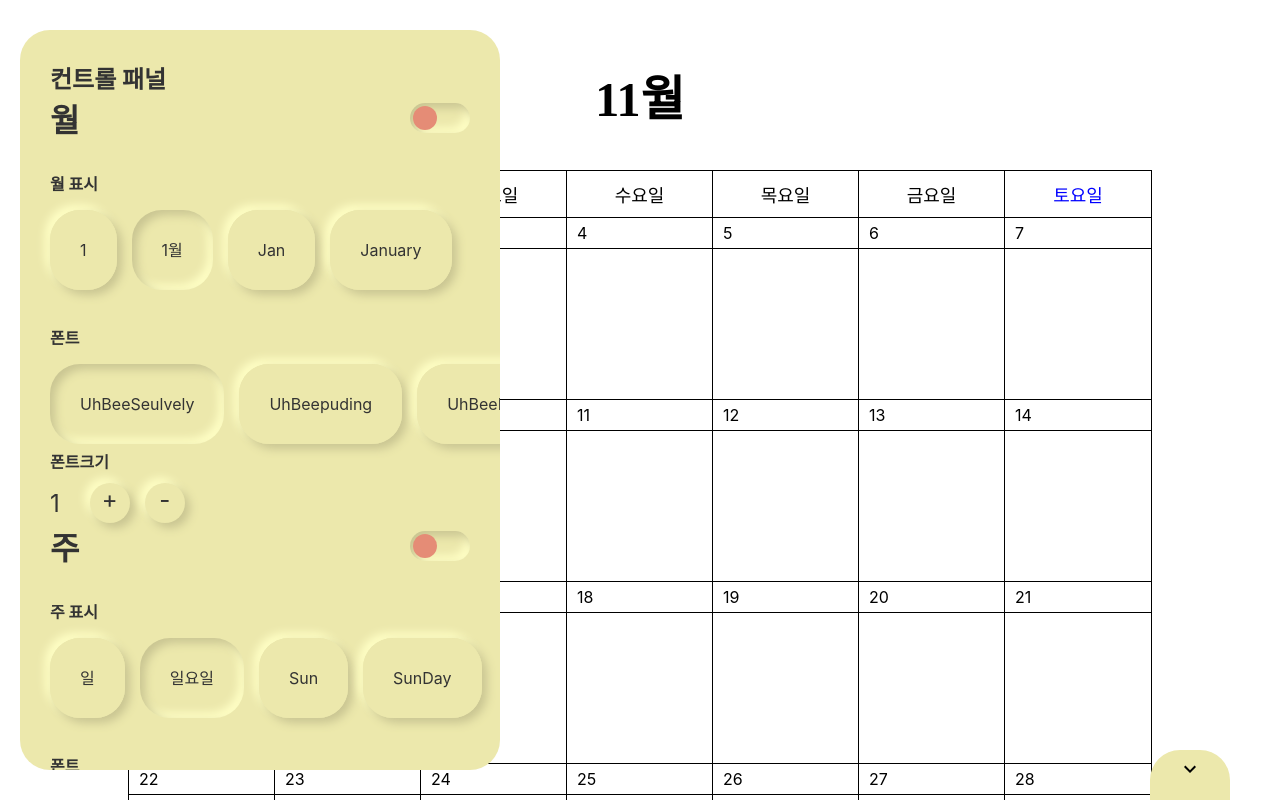
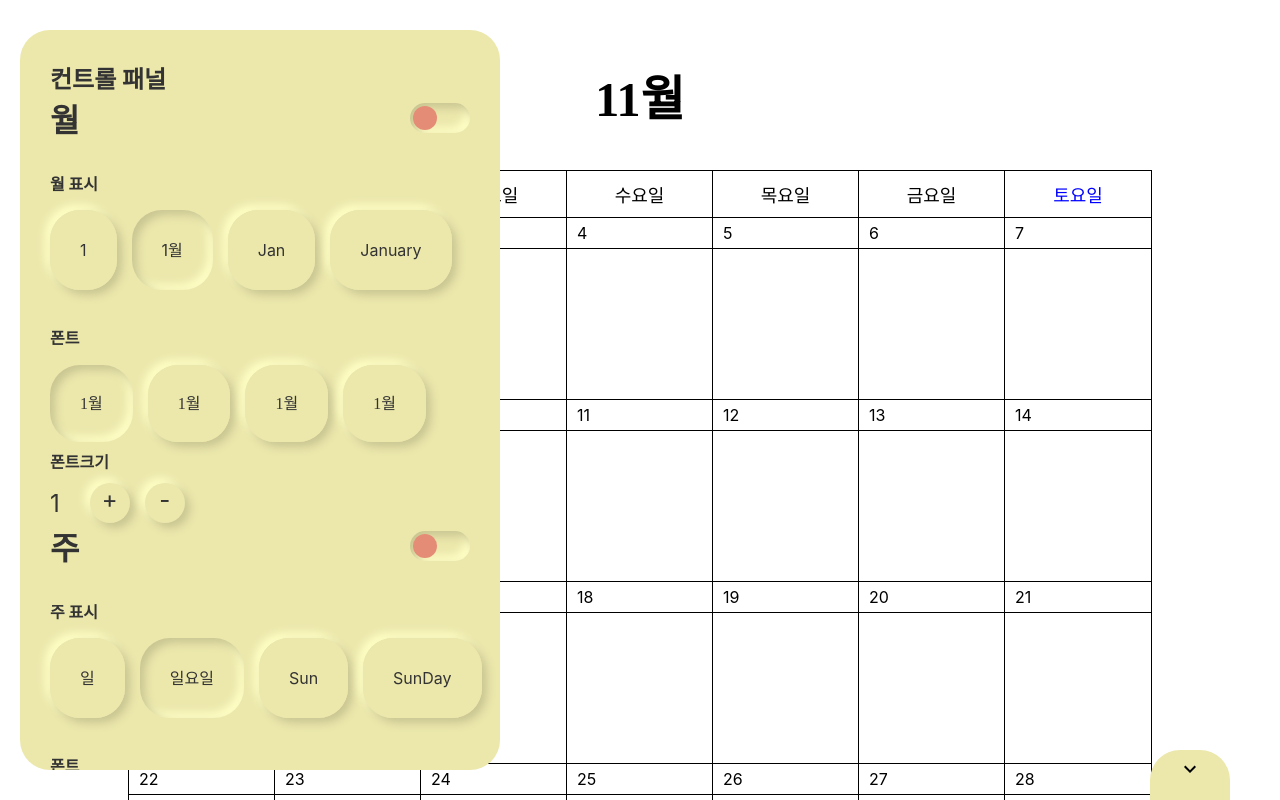
Before and after one commit to Sonbbal/CalenderGenerator, a React (Create React App) app: page / in a window 1280 px wide. Shown: the top 800 px of the page. Built offline with nearby package versions, Linux system fonts and the light colour scheme; a web font is replaced by a local one.

Commit message:
Refactoring ButtonSet to font buttons

```diff
--- a/src/Components/ControlPannel/Day.js
+++ b/src/Components/ControlPannel/Day.js
@@ -1,5 +1,5 @@
 import React from 'react'
-import {ButtonSet,Number} from './modules';
+import {ButtonSetFont,Number} from './modules';
 import {connect} from 'react-redux';
 
 const Day = () => {
@@ -8,7 +8,7 @@ const Day = () => {
     const DayFont = connect(
         (state) => ({data:fonts, type:state.day.font}),
         (dispatch) => ({ onClick: (font) => dispatch({type:'CHANGE_DAY_FONT',font})})
-    )(ButtonSet);
+    )(ButtonSetFont);
 
 
     // 일 줄수
@@ -21,7 +21,7 @@ const Day = () => {
             <h3>일</h3>
             <div className="font">
                 <h4>폰트</h4>
-                <DayFont />
+                <DayFont typo="15"/>
             </div>
             <div className="line">
                 <h4>줄수</h4>
--- a/src/Components/ControlPannel/Month.js
+++ b/src/Components/ControlPannel/Month.js
@@ -1,5 +1,5 @@
 import React from 'react';
-import { ButtonSet, Switch, Number } from './modules';
+import { ButtonSet, Switch, Number,ButtonSetFont } from './modules';
 import {connect} from 'react-redux';
 
 const Month = () => {
@@ -19,9 +19,9 @@ const Month = () => {
     // 월 폰트
     const fonts = ['UhBeeSeulvely','UhBeepuding','UhBeeMiwan','MapoFlowerIsland'];
     const MonthFont = connect(
-        (state) => ({data:fonts,type:state.month.font}),
+        (state) => ({data:fonts,type:state.month.font, typo:state.month.text}),
         (dispatch) => ({onClick: (font)=> dispatch({type:'CHANGE_MONTH_FONT',font})})
-    )(ButtonSet);
+    )(ButtonSetFont);
 
     // 월 폰트사이즈
     const MonthFontSize = connect(
--- a/src/Components/ControlPannel/Week.js
+++ b/src/Components/ControlPannel/Week.js
@@ -1,6 +1,6 @@
-import React, {useState} from 'react';
+import React from 'react';
 import { connect } from 'react-redux';
-import { ButtonSet, Switch, Number } from './modules';
+import { ButtonSet, Switch, Number, ButtonSetFont } from './modules';
 
 const Week = () => {
     // 온오프
@@ -18,9 +18,9 @@ const Week = () => {
     // 폰트 종류
     const fonts = ['UhBeeSeulvely','UhBeepuding','UhBeeMiwan','MapoFlowerIsland'];
     const WeekFont = connect(
-        (state) => ({data:fonts, type:state.week.font}),
+        (state) => ({data:fonts, type:state.week.font, typo:state.week.text}),
         (dispatch) => ({onClick: (font) => dispatch({type:'CHANGE_WEEK_FONT',font})})
-    )(ButtonSet);
+    )(ButtonSetFont);
     // 폰트 크기
     const WeekFontSize = connect(
         (state) => ({num:state.week.size}),
--- a/src/Components/ControlPannel/modules.js
+++ b/src/Components/ControlPannel/modules.js
@@ -6,9 +6,9 @@ export const Switch = ( props ) => {
     )
 }
 
-export const Button = ( props) => {
+export const Button = ( props ) => {
     return (
-        <div className="button-container" onClick={()=>props.onClick(props.select)}>
+        <div className={props.addClass ? `button-container ${props.addClass}`:"button-container"} onClick={()=>props.onClick(props.select)}>
             {
                 props.pressed ?
                 <span className="button-pressed">
@@ -40,6 +40,25 @@ export const Button = ( props) => {
         </div>
    )
 }
+export const ButtonSetFont = (props) => {
+    const data = props.data;
+    return (
+        <div className="buttons-container">
+            {
+                data.map(
+                    num => <Button
+                    key={num}
+                    onClick={props.onClick}
+                    pressed={num === props.type}
+                    select={num}
+                    addClass={num}
+                    >{props.typo}</Button>
+                )
+            }
+        </div>
+   )
+}
+
 export const Number = (props) => {
     return (
         <div className="number">
```
